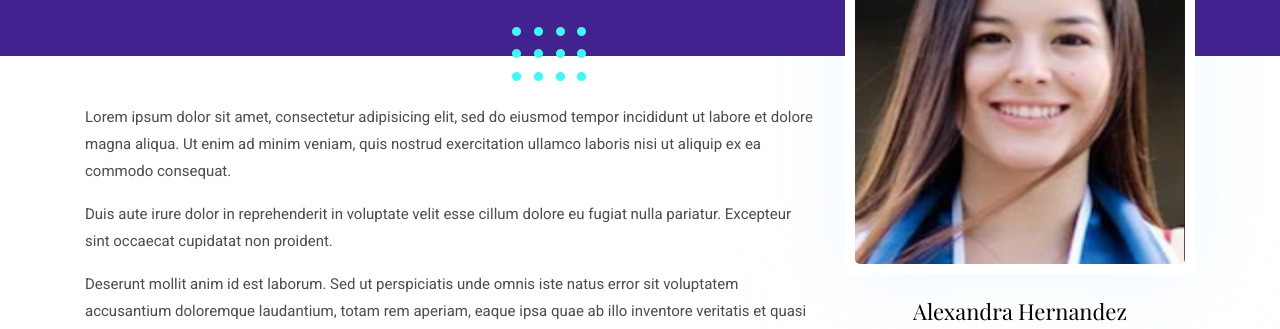
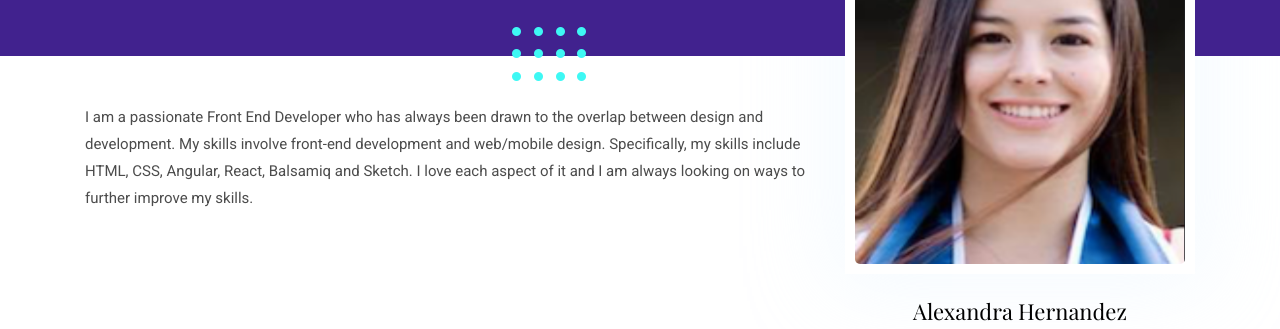
Before and after one commit to halexandra45/halexandra45.github.io, a plain HTML site: page about.html in a window 1280 px wide. Shown: the part 468-797 px from the top of the page. Drawn offline with nearby package versions, Linux system fonts and the light colour scheme.

Commit message:
Update about.html

```diff
--- a/about.html
+++ b/about.html
@@ -80,14 +80,9 @@
   <div class="container">
     <div class="row">
       <div class="col-md-8">
-        <p>Lorem ipsum dolor sit amet, consectetur adipisicing elit, sed do eiusmod tempor incididunt ut labore et
-          dolore magna aliqua. Ut enim ad minim veniam, quis nostrud exercitation ullamco laboris nisi ut aliquip ex ea
-          commodo consequat.</p>
-        <p>Duis aute irure dolor in reprehenderit in voluptate velit esse cillum dolore eu fugiat nulla pariatur.
-          Excepteur sint occaecat cupidatat non proident.</p>
-        <p>Deserunt mollit anim id est laborum. Sed ut perspiciatis unde omnis iste natus error sit voluptatem
-          accusantium doloremque laudantium, totam rem aperiam, eaque ipsa quae ab illo inventore veritatis et quasi
-          architecto beatae vitae dicta sunt explicabo. Nemo enim ipsam voluptatem quia.</p>
+        <p>I am a passionate Front End Developer who has always been drawn to the overlap between design and development. My skills involve front-end development
+            and web/mobile design. Specifically, my skills include HTML, CSS, Angular, React, Balsamiq and Sketch. I love each aspect of it and I am always looking on ways to further improve my skills.
+          </p>
       </div>
       <div class="col-md-4 text-center drag-lg-top">
         <div class="shadow-down mb-4">
```
